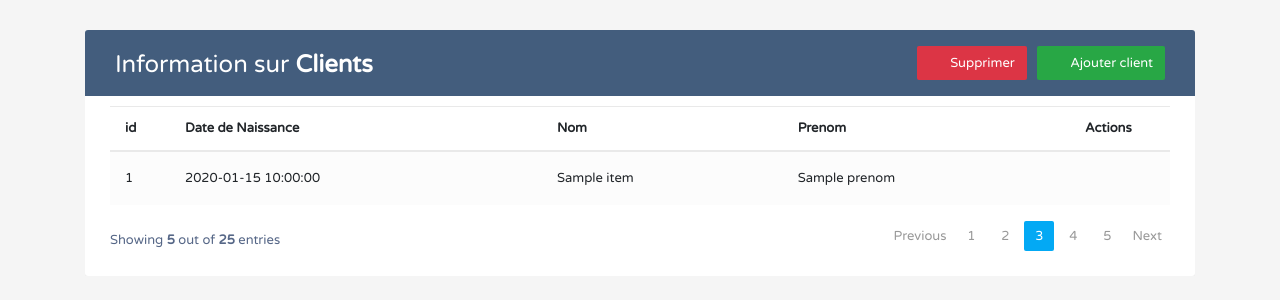
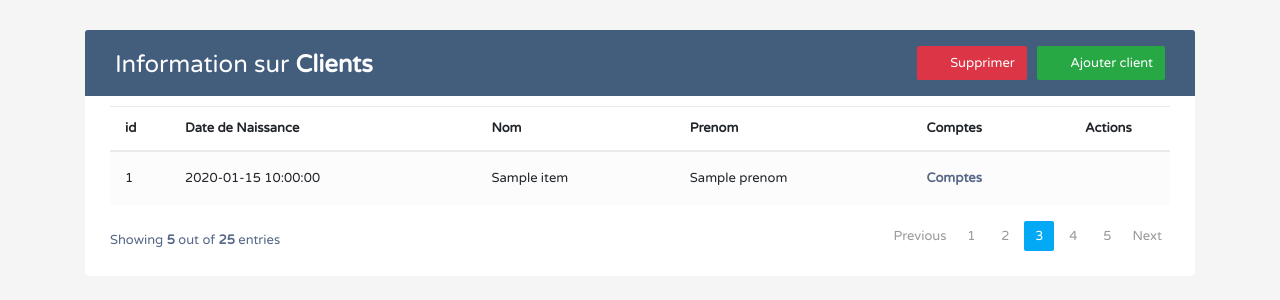
Before and after one commit to mouhagaye/Devoir-CRUD, a Flask app: page /client in a window 1280 px wide. Shown: the part 56-356 px from the top of the page. Run offline with Flask 2, Linux system fonts and the light colour scheme; a database or web service that is not in the repository returns one stand-in record (values such as "Sample title"); data that the repository does not hold is empty; some libraries are stand-ins or nearby versions.

Commit message:
client ok

```diff
--- a/Java Service/Front/crudapp/app.py
+++ b/Java Service/Front/crudapp/app.py
@@ -101,7 +101,9 @@ def client():
     res = requests.get("http://localhost:9191/clients")
     res = list(res.json())
     context = res
-    return render_template('client.html',contexts=context)
+    r = requests.get("http://localhost:9191/comptes")
+    comptes = list(r.json())
+    return render_template('client.html',contexts=context,comptes=comptes)
 
 @app.route('/ajouterClient', methods=['POST','GET'])
 def ajouterClient():
@@ -109,11 +111,20 @@ def ajouterClient():
     nom = request.form['nom']
     prenom = request.form['prenom']
 
-    print(date_naissance,nom,prenom)
+    comptesId = request.form.getlist('comptes')
+    comptes = []
 
-    x = requests.post('http://localhost:9191/addClient',json = {"date_naissance": date_naissance, "nom": nom, "prenom":prenom})
+    for idCompte in comptesId:
+        r = requests.get("http://localhost:9191/comptes/"+idCompte)
+        compte = r.json()
+        comptes.append(compte)
 
-    print(x)
+    print(comptes)
+
+    x = requests.post('http://localhost:9191/addClient',json = {"prenom":prenom,"nom": nom,"date_naissance": date_naissance, "comptes": comptes} )
+
+
+
 
     return redirect(url_for('client'))
 
@@ -142,6 +153,22 @@ def editClient():
     print(type(idt))
 
     return redirect(url_for('client'))
+
+
+@app.route('/client/<int:id>', methods=['GET'])
+def clientCompte(id):
+    url = 'http://localhost:9191/clients/'+str(id)
+    res = requests.get(url)
+    client = res.json()
+    nom = "du Client "+client['prenom']+" "+client['nom']
+
+    comptes = list(client['comptes'])
+
+    print(nom)
+    print(comptes)
+
+
+    return render_template('agenceCompte.html',comptes=comptes, nom = nom)
 ####################################################################### COMPTE ##############################################################
 
 @app.route('/compte')
--- a/Java Service/Front/crudapp/templates/client.html
+++ b/Java Service/Front/crudapp/templates/client.html
@@ -43,6 +43,7 @@
 						<th>Date de Naissance</th>
 						<th>Nom</th>
 						<th>Prenom</th>
+						<th>Comptes</th>
 						<th>Actions</th>
 					</tr>
 				</thead>
@@ -53,6 +54,7 @@
 						<td>{{context.date_naissance}}</td>
 						<td>{{context.nom}}</td>
 						<td>{{context.prenom}}</td>
+						<td><a href="{{url_for('clientCompte',id=context.id)}}">Comptes</a></td>
 						<td>
 							<a href="#editClient" onclick="sendCode('{{context.id}}')" class="edit" data-toggle="modal"><i class="material-icons" data-toggle="tooltip" title="Edit">&#xE254;</i></a>
 							<a href="{{url_for('deleteClient',id=context.id)}}" ><i class="material-icons" title="Delete">&#xE872;</i></a>
@@ -97,6 +99,14 @@
 					<div class="form-group">
 						<label>Prenom</label>
 						<input type="text" name="prenom" class="form-control" required>
+					</div>
+					<div class="form-group">
+						<label>Comptes</label>
+						<select name="comptes" multiple data-live-search="true">
+							{% for compte in comptes %}
+							<option value={{compte.id}} >Compte = id: {{compte.id}} solde: {{compte.solde}} decouvert : {{compte.decouvert}}</option>
+							{%endfor%}
+						</select>
 					</div>
 				</div>
 				<div class="modal-footer">
```
